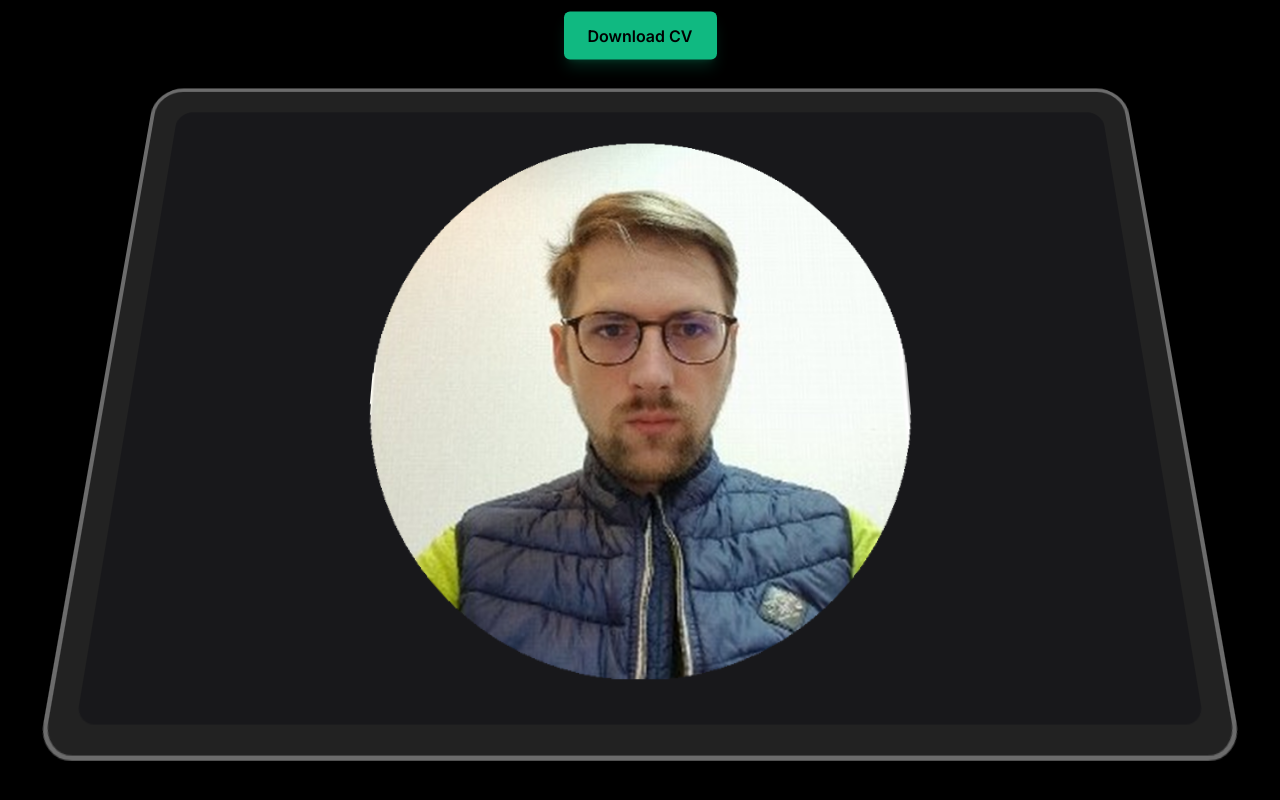
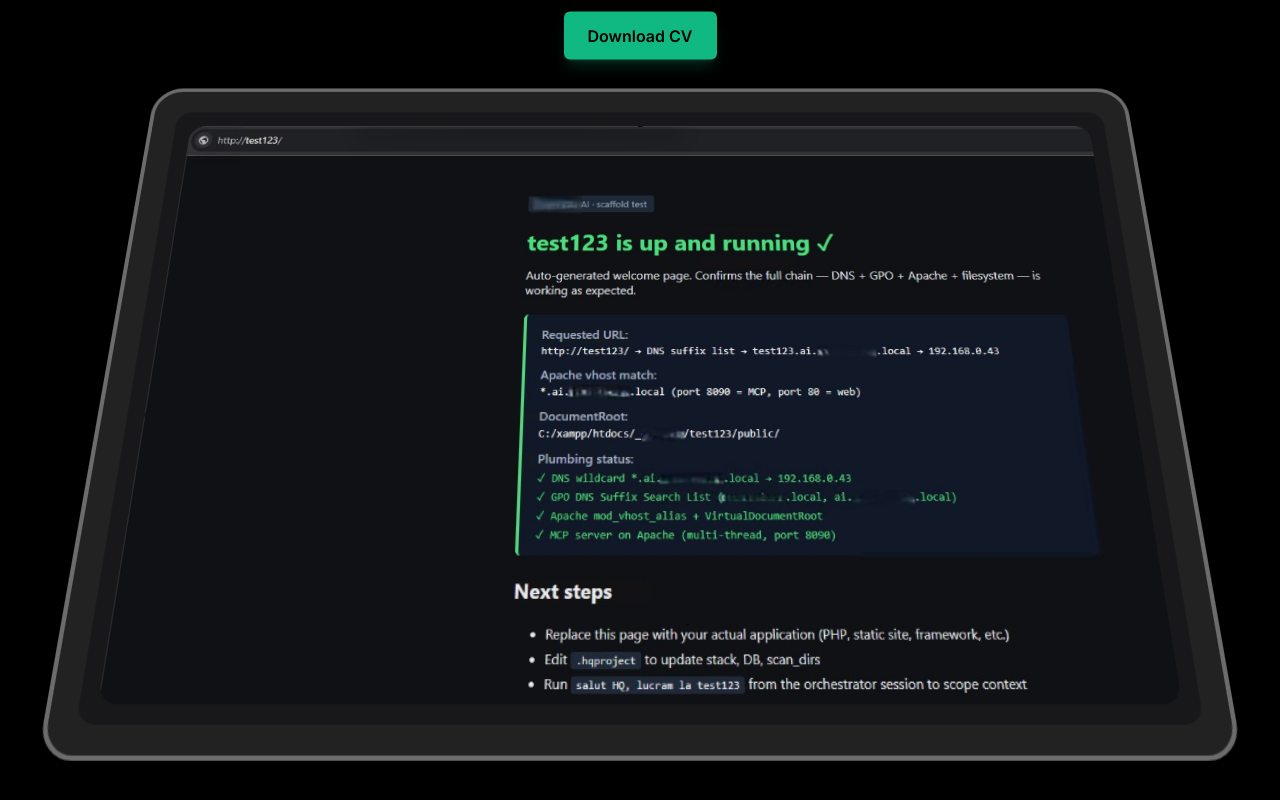
Before and after one commit to yolo420ro/apps-instanpdf-portfolio, a React (Vite) app: page / in a window 1280 px wide. Shown: the part 434-1234 px from the top of the page. Built offline with nearby package versions, Linux system fonts and the light colour scheme.

Commit message:
Hero: remove photo from the card (back to placeholder) — pending new content
Co-Authored-By: Claude Opus 4.8 (1M context) <noreply@anthropic.com>

```diff
--- a/src/components/HeroScrollDemo.tsx
+++ b/src/components/HeroScrollDemo.tsx
@@ -30,16 +30,14 @@ export function HeroScrollDemo() {
           </>
         }
       >
-        <div className="flex h-full w-full items-center justify-center">
-          <img
-            src="/paul.png"
-            alt="Cătălin-Paul Popescu"
-            width={600}
-            height={600}
-            className="h-full max-h-[24rem] w-auto object-contain md:max-h-[32rem]"
-            draggable={false}
-          />
-        </div>
+        <img
+          src="/hero.jpg"
+          alt="Portfolio preview"
+          height={720}
+          width={1400}
+          className="mx-auto h-full rounded-2xl object-cover object-left-top"
+          draggable={false}
+        />
       </ContainerScroll>
     </div>
   );
```
Also changed, not shown: 5 other files (tests, documents, lock files or other folders).
